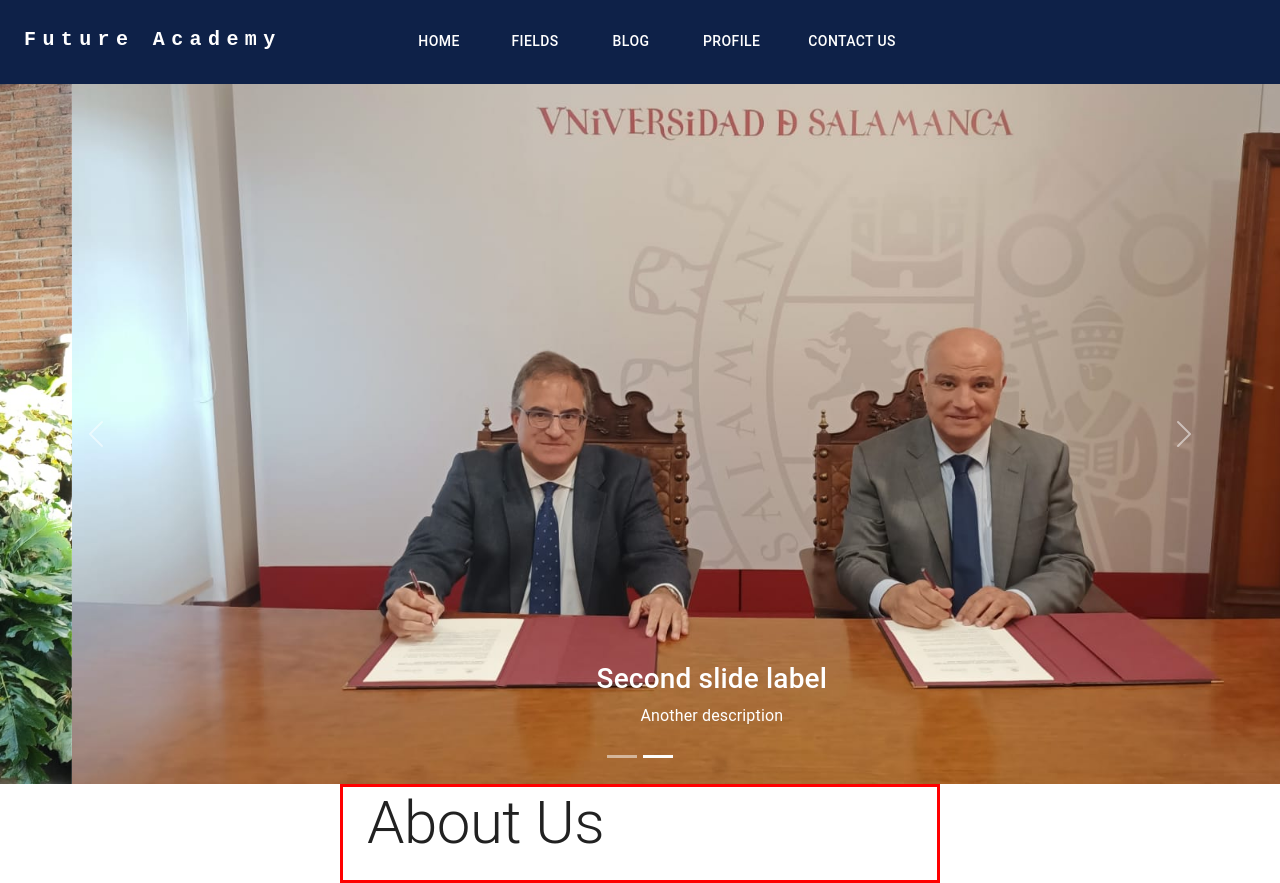
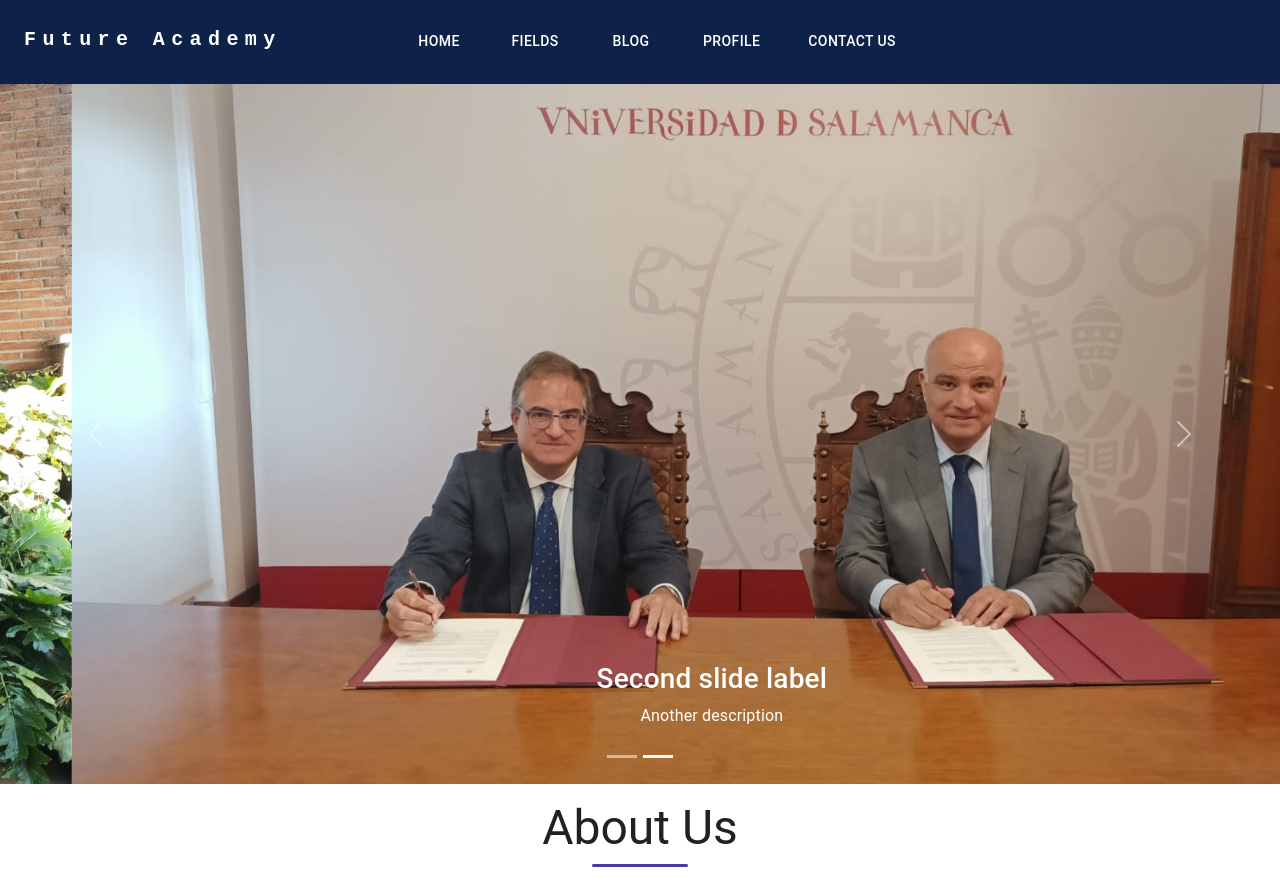
Before and after one commit to omar-vtc/Future-WebApp, a Next.js app in the folder future-next-app/: page /home in a window 1280 px wide. Built offline with nearby package versions, Linux system fonts and the light colour scheme.

Commit message:
title underline
- added more reusability to the container component
- added the about section organism

```diff
--- /dev/null
+++ b/future-next-app/components/atoms/SectionUnderline.tsx
@@ -0,0 +1,30 @@
+import React from "react";
+import { Box } from "@mui/material";
+import { SxProps, Theme } from "@mui/system";
+
+type SectionUnderlineProps = {
+  color?: string;
+  width?: string | number;
+  height?: string | number;
+  sx?: SxProps<Theme>;
+};
+
+export default function SectionUnderline({
+  color = "#1976d2",
+  width = "60px",
+  height = "4px",
+  sx,
+}: SectionUnderlineProps) {
+  return (
+    <Box
+      sx={{
+        backgroundColor: color,
+        width,
+        height,
+        borderRadius: 2,
+        marginTop: 1,
+        ...sx,
+      }}
+    />
+  );
+}
--- a/future-next-app/components/atoms/SimpleContainer.tsx
+++ b/future-next-app/components/atoms/SimpleContainer.tsx
@@ -1,17 +1,26 @@
 import * as React from "react";
 import CssBaseline from "@mui/material/CssBaseline";
-// import Box from "@mui/material/Box";
 import Container from "@mui/material/Container";
+import { SxProps, Theme } from "@mui/material/styles";
+
+type SimpleContainerProps = {
+  children?: React.ReactNode;
+  sx?: SxProps<Theme>;
+};
 
 export default function SimpleContainer({
   children,
-}: {
-  children?: React.ReactNode;
-}) {
+  sx,
+}: SimpleContainerProps) {
   return (
     <React.Fragment>
       <CssBaseline />
-      <Container maxWidth="sm" sx={{ border: "solid red" }}>
+      <Container
+        maxWidth="sm"
+        sx={{
+          ...sx,
+        }}
+      >
         {children}
       </Container>
     </React.Fragment>
--- a/future-next-app/components/atoms/Title.tsx
+++ b/future-next-app/components/atoms/Title.tsx
@@ -7,7 +7,7 @@ type TitleProps = {
 
 export default function Title({ title, variant }: TitleProps) {
   return (
-    <Typography variant={variant} component="h1" gutterBottom>
+    <Typography variant={variant} component="h1">
       {title}
     </Typography>
   );
--- a/future-next-app/components/molecules/SectionHeader.tsx
+++ b/future-next-app/components/molecules/SectionHeader.tsx
@@ -1,5 +1,8 @@
+import SectionUnderline from "@components/atoms/SectionUnderline";
 import SimpleContainer from "@components/atoms/SimpleContainer";
 import Title from "@components/atoms/Title";
+import colors from "@theme/colors";
+
 import React from "react";
 
 type SectionHeaderProps = {
@@ -9,8 +12,23 @@ type SectionHeaderProps = {
 
 function SectionHeader({ title, variant }: SectionHeaderProps) {
   return (
-    <SimpleContainer>
+    <SimpleContainer
+      sx={{
+        // border: "solid red",
+        justifyContent: "center",
+        display: "flex",
+        flexDirection: "column",
+        alignItems: "center",
+        mt: 2,
+      }}
+    >
       <Title title={title} variant={variant} />
+      <SectionUnderline
+        color={colors.secondary}
+        width={"6rem"}
+        height={"3px"}
+      />{" "}
+      {/* You can customize color/width */}
     </SimpleContainer>
   );
 }
--- a/future-next-app/components/organisims/AboutSection.Tsx
+++ b/future-next-app/components/organisims/AboutSection.Tsx
@@ -4,7 +4,7 @@ import SectionHeader from "../molecules/SectionHeader";
 function AboutSection() {
   return (
     <>
-      <SectionHeader title="About Us" variant="h2" />
+      <SectionHeader title="About Us" variant="h3" />
     </>
   );
 }
--- a/future-next-app/tsconfig.json
+++ b/future-next-app/tsconfig.json
@@ -18,7 +18,7 @@
         "name": "next"
       }
     ],
-    "baseUrl": "./",
+    "baseUrl": ".",
     "paths": {
       "@components/*": ["components/*"],
       "@theme/*": ["theme/*"]
```
